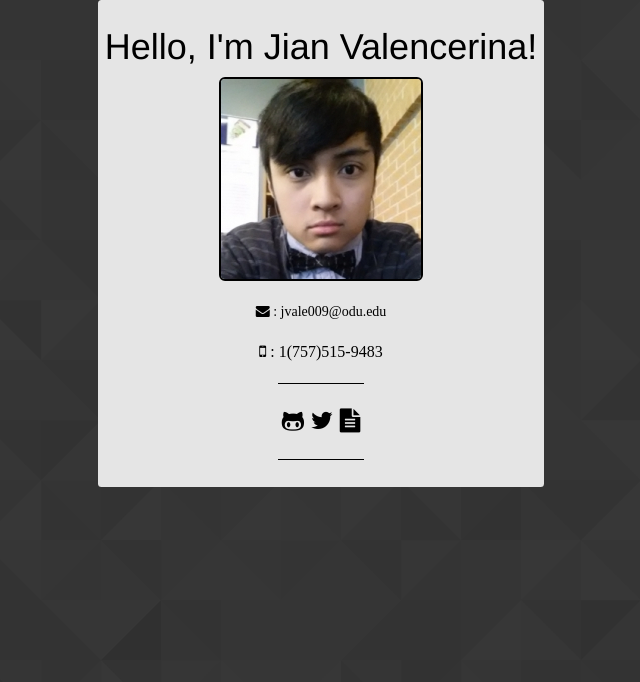
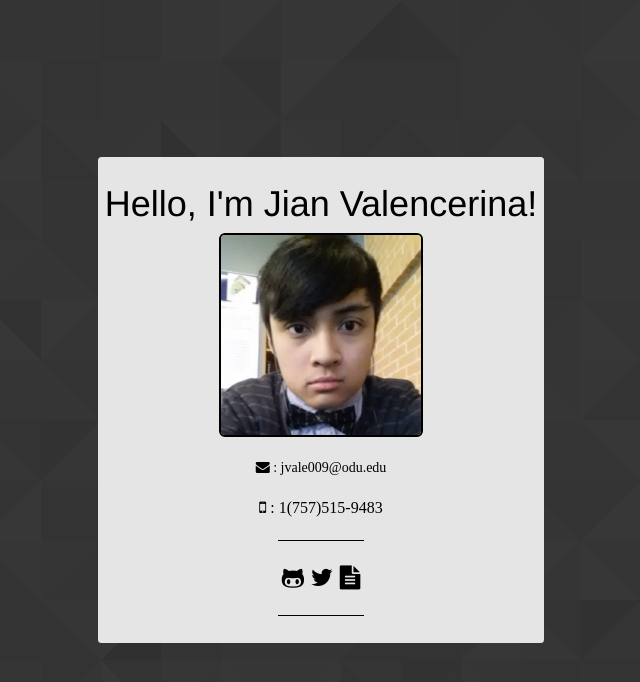
Before and after one commit to jiancarlo/jiancarlo.github.io, a plain HTML site: page index.html in a window 1280 px wide. Shown: the whole page, without its empty margins (319-959 px from the left). Drawn offline with Linux system fonts and the light colour scheme.

Commit message:
Vertically centered div

```diff
--- a/index.html
+++ b/index.html
@@ -7,6 +7,8 @@
 		<title>Jian's Website</title>
 	</head>
 	<body>
+		<div class="outer">
+		<div class="middle">
 		<div class="container-fluid">
 		<div class="wrapper">
 			<h1>Hello, I'm Jian Valencerina!</h1>
@@ -24,5 +26,7 @@
 				<hr></hr>
 		</div>
 		</div>
+		</div>
+		</div>
 	</body>
 </html>
--- a/style.css
+++ b/style.css
@@ -1,5 +1,17 @@
 body{
 	background-image: url(footer_lodyas.png);
+}
+
+.outer {
+    display: table;
+    position: absolute;
+    height: 100%;
+    width: 100%;
+}
+
+.middle {
+    display: table-cell;
+    vertical-align: middle;
 }
 
 .container-fluid{
```
